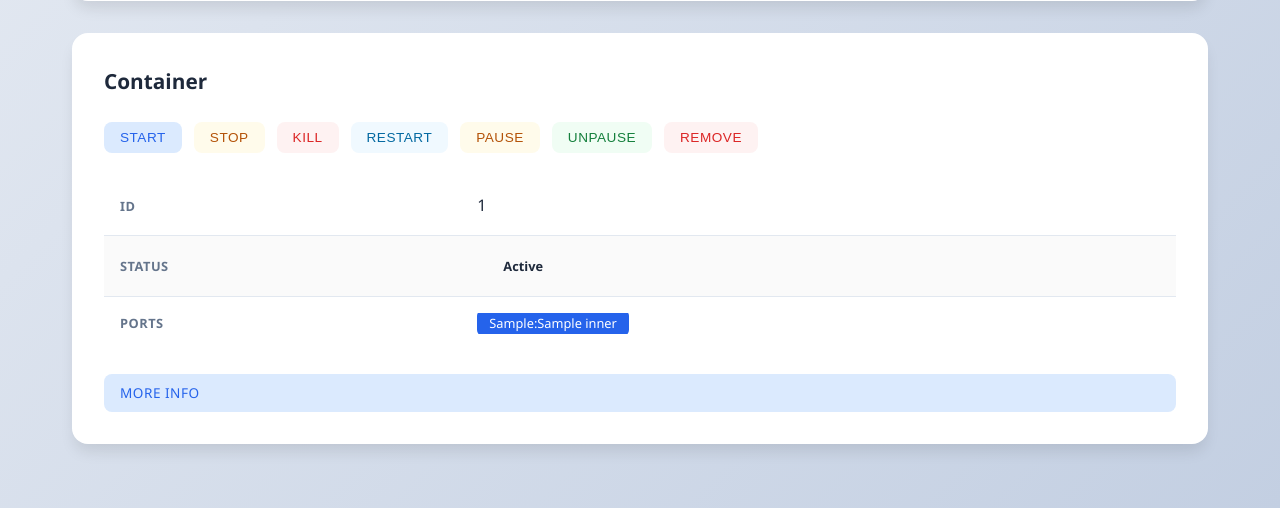
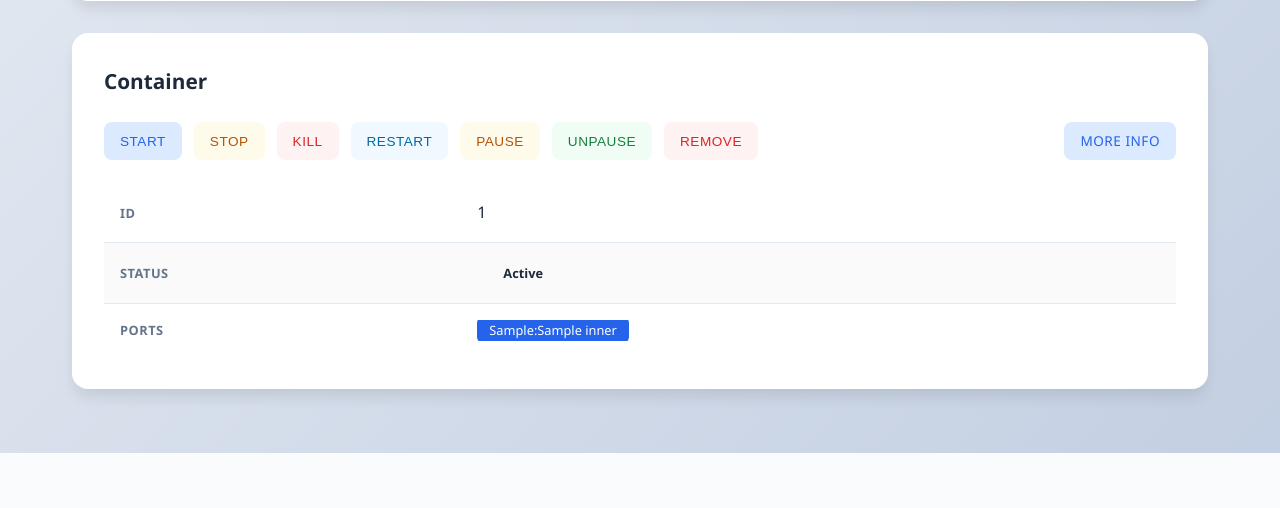
Before and after one commit to adamivangrgic/autodock, a FastAPI app: template templates/repo_details.html in a window 1280 px wide. Shown: the part 1224-1732 px from the top of the page. After the commit the page ends 1677 px from the top, so only its background shows below. Run offline with FastAPI, Linux system fonts and the light colour scheme; the template is opened without the code that fills it: most values are stand-ins (such as "Sample title", 1, 10 or a date in 2020); parts of the project's set-up code (start-up, migrations or seed data) failed here and were passed over.

Commit message:
small change

```diff
--- a/templates/repo_details.html
+++ b/templates/repo_details.html
@@ -96,6 +96,7 @@
                 <button class="button-warning" onclick="apiCall('/api/container/action/pause', {'id': '{{ id }}'})">Pause</button>
                 <button class="button-success" onclick="apiCall('/api/container/action/unpause', {'id': '{{ id }}'})">Unpause</button>
                 <button class="button-error" onclick="apiCall('/api/container/action/rm', {'id': '{{ id }}'})">Remove</button>
+                <a class="button button-primary right-align" href="/container/{{ id }}" type="button">More info</a>
             </div>
 
             <div class="table">
@@ -120,9 +121,6 @@
                     </div>
                 </div>
             </div>
-
-            <a class="button button-primary"  href="/container/{{ id }}" type="button">More info</a>
-
         </div>
         {% endif %}
     </div>
```
